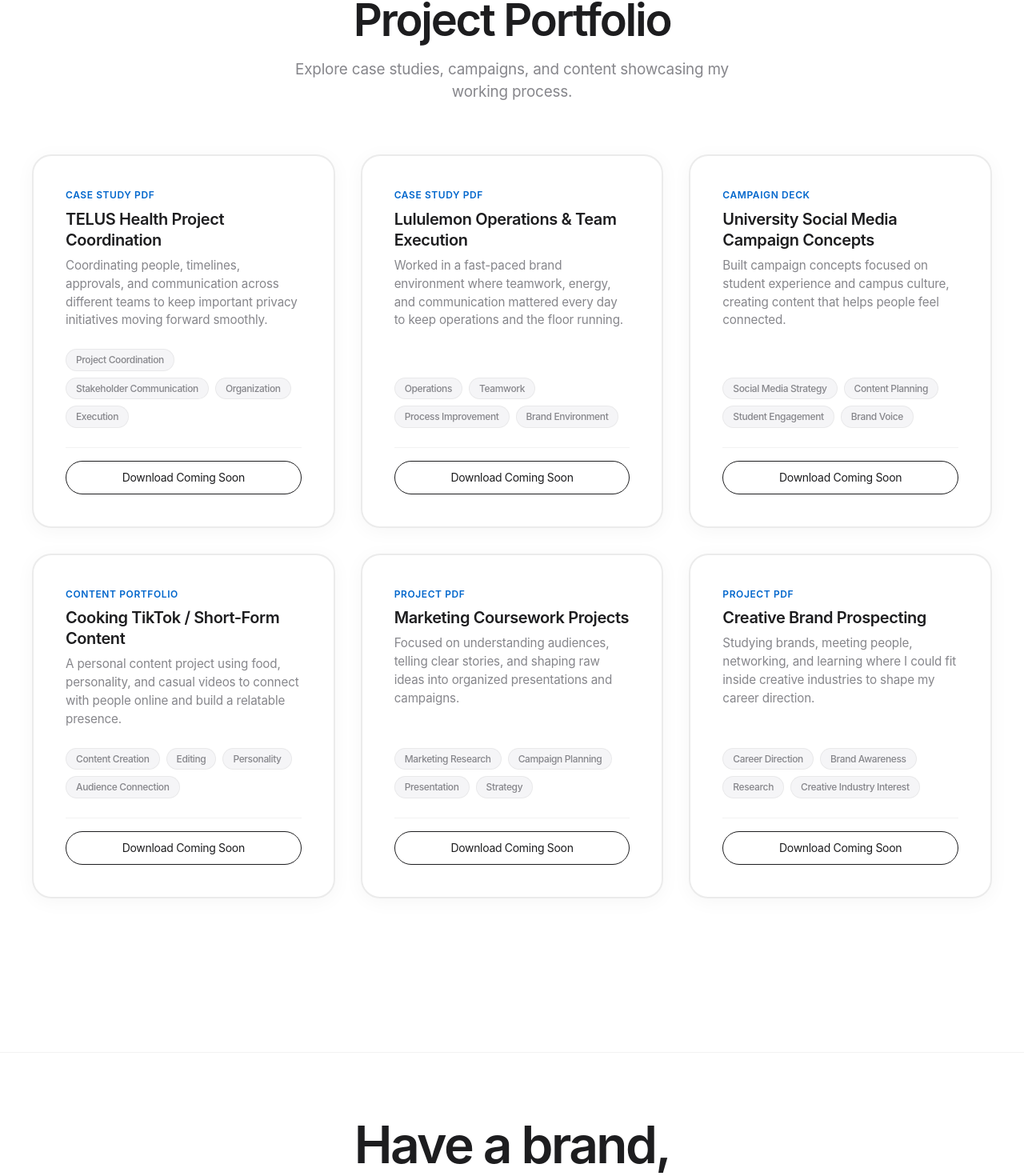
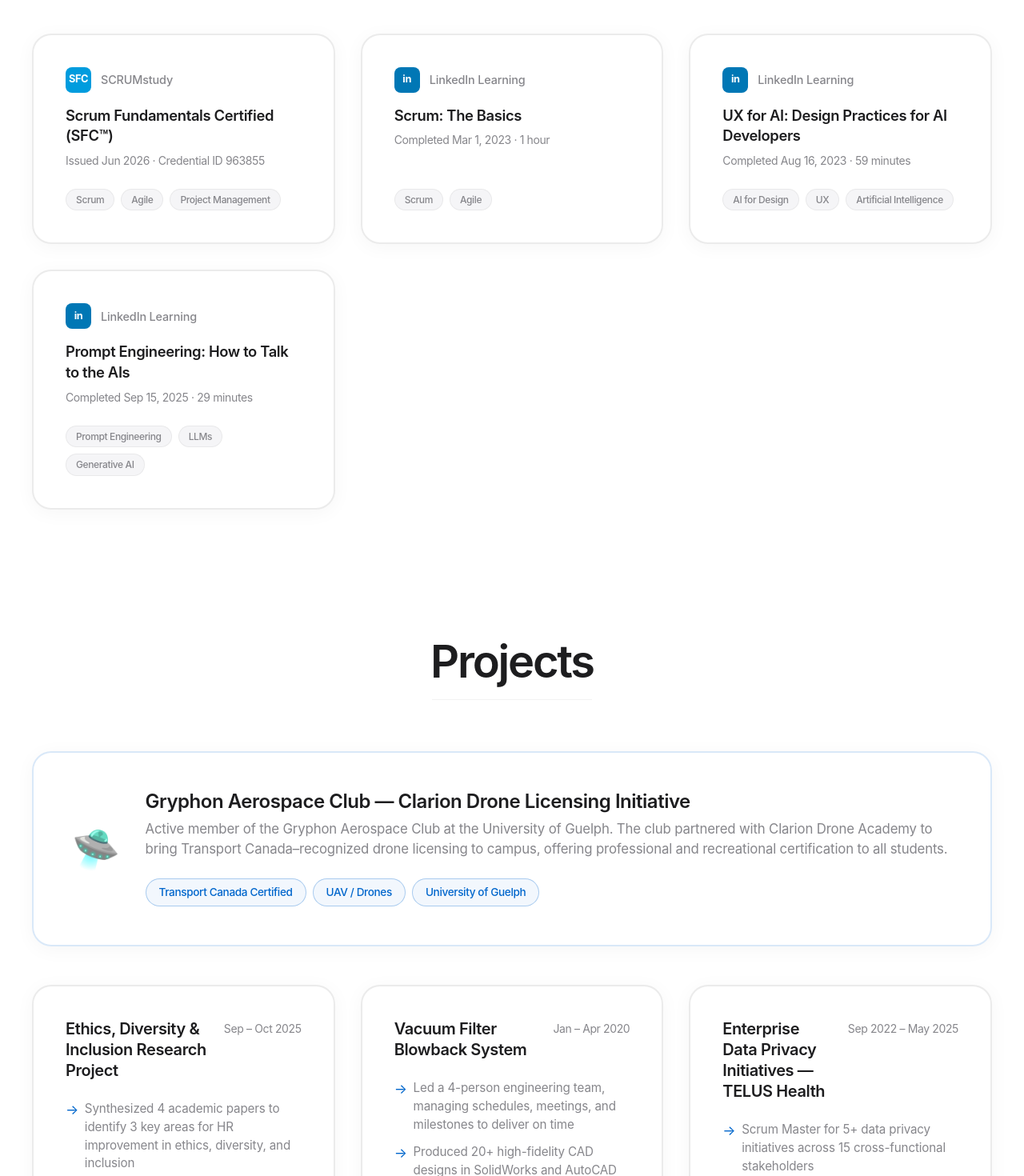
Before and after one commit to nathanmacaraeg/nate, a React (Vite) app: page / in a window 1280 px wide. Shown: the part 5225-6695 px from the top of the page at 80% size. Built offline with nearby package versions, Linux system fonts and the light colour scheme.

Commit message:
Add Awards & Certifications and Projects sections

```diff
--- a/src/App.jsx
+++ b/src/App.jsx
@@ -6,6 +6,7 @@
 import CogsSection from './components/portfolio/CogsSection';
 import IndustriesSection from './components/portfolio/IndustriesSection';
 import SkillSchematic from './components/portfolio/SkillSchematic';
+import CertificationsSection from './components/portfolio/CertificationsSection';
 import WorkLedger from './components/portfolio/WorkLedger';
 import ContactFooter from './components/portfolio/ContactFooter';
 import InteractiveBackground from './components/portfolio/InteractiveBackground';
@@ -59,6 +60,7 @@
         <CogsSection />
         <IndustriesSection />
         <SkillSchematic />
+        <CertificationsSection />
         <WorkLedger />
         <ContactFooter />
       </main>
--- a/src/components/portfolio/CertificationsSection.jsx
+++ b/src/components/portfolio/CertificationsSection.jsx
@@ -3,47 +3,77 @@
 export default function CertificationsSection() {
   const certifications = [
     {
-      title: 'Prompt Engineering: How to Talk to the AIs',
-      issuer: 'LinkedIn',
-      date: 'Sep 2025',
-      fileName: 'prompt-engineering.jpg'
+      title: 'Scrum Fundamentals Certified (SFC™)',
+      issuer: 'SCRUMstudy',
+      badge: 'SFC',
+      badgeColor: '#009cde',
+      date: 'Issued Jun 2026 · Credential ID 963855',
+      tags: ['Scrum', 'Agile', 'Project Management']
+    },
+    {
+      title: 'Scrum: The Basics',
+      issuer: 'LinkedIn Learning',
+      badge: 'in',
+      badgeColor: '#0077b5',
+      date: 'Completed Mar 1, 2023 · 1 hour',
+      tags: ['Scrum', 'Agile']
     },
     {
       title: 'UX for AI: Design Practices for AI Developers',
-      issuer: 'LinkedIn',
-      date: 'Aug 2023',
-      fileName: 'ux-for-ai.jpg'
+      issuer: 'LinkedIn Learning',
+      badge: 'in',
+      badgeColor: '#0077b5',
+      date: 'Completed Aug 16, 2023 · 59 minutes',
+      tags: ['AI for Design', 'UX', 'Artificial Intelligence']
     },
     {
-      title: 'Scrum: The Basics',
-      issuer: 'LinkedIn',
-      date: 'Mar 2023',
-      fileName: 'scrum-basics.jpg'
-    },
-    {
-      title: 'Scrum Fundamentals Certified (SFC)',
-      issuer: 'Vabro.ai and VMEdu.com',
-      date: 'Feb 2023',
-      fileName: 'scrum-fundamentals.jpg'
+      title: 'Prompt Engineering: How to Talk to the AIs',
+      issuer: 'LinkedIn Learning',
+      badge: 'in',
+      badgeColor: '#0077b5',
+      date: 'Completed Sep 15, 2025 · 29 minutes',
+      tags: ['Prompt Engineering', 'LLMs', 'Generative AI']
     }
   ];
 
   return (
-    <section id="certifications" className="section container">
-      <h2 className="heading-2">Certifications</h2>
-      <div className="ledger">
+    <section id="certifications" className="section-pad container" style={{ paddingTop: '2rem', paddingBottom: '2rem' }}>
+      <div className="reveal" style={{ marginBottom: '4rem', textAlign: 'center' }}>
+        <h2>Awards & Certifications</h2>
+        <div style={{ height: '1px', background: 'var(--border)', margin: '1rem auto', maxWidth: '200px' }}></div>
+      </div>
+
+      <div style={{
+        display: 'grid',
+        gridTemplateColumns: 'repeat(auto-fit, minmax(300px, 1fr))',
+        gap: '2rem'
+      }}>
         {certifications.map((cert, index) => (
-          <div key={index} className="item-card">
+          <div key={index} className="card reveal" style={{ display: 'flex', flexDirection: 'column', gap: '1rem', cursor: 'default' }}>
+            <div style={{ display: 'flex', alignItems: 'center', gap: '0.75rem' }}>
+              <div style={{
+                width: '32px', height: '32px', borderRadius: '8px',
+                background: cert.badgeColor, color: '#fff',
+                display: 'flex', alignItems: 'center', justifyContent: 'center',
+                fontSize: '0.8rem', fontWeight: 700, flexShrink: 0
+              }}>
+                {cert.badge}
+              </div>
+              <span className="text-sub" style={{ fontSize: '0.9rem', fontWeight: 500 }}>{cert.issuer}</span>
+            </div>
+
             <div>
-              <h3 className="heading-3">
-                <a href={`/certifications/${cert.fileName}`} download style={{ border: 'none' }} title={`Download ${cert.title} Certificate`}>
-                  {cert.title}
-                  <span style={{ fontSize: '0.8rem', marginLeft: '0.5rem', opacity: 0.7 }}>↓ PDF/JPG</span>
-                </a>
-              </h3>
-              <p className="text-muted">{cert.issuer}</p>
+              <h3 style={{ fontSize: '1.15rem', fontWeight: 600, lineHeight: '1.4', marginBottom: '0.5rem' }}>{cert.title}</h3>
+              <div className="text-small">{cert.date}</div>
             </div>
-            <div className="text-muted" style={{ fontVariantNumeric: 'tabular-nums' }}>{cert.date}</div>
+
+            <div className="tag-list" style={{ marginTop: 'auto', paddingTop: '0.5rem' }}>
+              {cert.tags.map((tag, tIdx) => (
+                <span key={tIdx} className="tag" style={{ fontSize: '0.75rem', padding: '0.25rem 0.75rem' }}>
+                  {tag}
+                </span>
+              ))}
+            </div>
           </div>
         ))}
       </div>
--- a/src/components/portfolio/WorkLedger.jsx
+++ b/src/components/portfolio/WorkLedger.jsx
@@ -1,61 +1,58 @@
 import React from 'react';
 
 export default function WorkLedger() {
-  // To add a real download link later, simply replace the '#' in the downloadUrl
-  // with the actual path to your file (e.g., '/downloads/Telus-Case-Study.pdf').
-  // If downloadUrl is '#' or empty, the button will display "Download Coming Soon".
   const projects = [
     {
-      title: 'TELUS Health Project Coordination',
-      desc: 'Coordinating people, timelines, approvals, and communication across different teams to keep important privacy initiatives moving forward smoothly.',
-      type: 'Case Study PDF',
-      skills: ['Project Coordination', 'Stakeholder Communication', 'Organization', 'Execution'],
-      downloadUrl: '#' // <-- ADD YOUR DOWNLOAD LINK HERE
+      title: 'Ethics, Diversity & Inclusion Research Project',
+      date: 'Sep – Oct 2025',
+      highlights: [
+        'Synthesized 4 academic papers to identify 3 key areas for HR improvement in ethics, diversity, and inclusion',
+        'Presented findings to an audience of 200+ students at the University of Guelph'
+      ],
+      tags: ['Research', 'Public Speaking', 'HR & EDI']
     },
     {
-      title: 'Lululemon Operations & Team Execution',
-      desc: 'Worked in a fast-paced brand environment where teamwork, energy, and communication mattered every day to keep operations and the floor running.',
-      type: 'Case Study PDF',
-      skills: ['Operations', 'Teamwork', 'Process Improvement', 'Brand Environment'],
-      downloadUrl: '#' // <-- ADD YOUR DOWNLOAD LINK HERE
+      title: 'Vacuum Filter Blowback System',
+      date: 'Jan – Apr 2020',
+      highlights: [
+        'Led a 4-person engineering team, managing schedules, meetings, and milestones to deliver on time',
+        'Produced 20+ high-fidelity CAD designs in SolidWorks and AutoCAD for 2 external partner firms'
+      ],
+      tags: ['Mechanical Engineering', 'SolidWorks', 'Team Lead', 'AutoCAD']
     },
     {
-      title: 'University Social Media Campaign Concepts',
-      desc: 'Built campaign concepts focused on student experience and campus culture, creating content that helps people feel connected.',
-      type: 'Campaign Deck',
-      skills: ['Social Media Strategy', 'Content Planning', 'Student Engagement', 'Brand Voice'],
-      downloadUrl: '#' // <-- ADD YOUR DOWNLOAD LINK HERE
-    },
-    {
-      title: 'Cooking TikTok / Short-Form Content',
-      desc: 'A personal content project using food, personality, and casual videos to connect with people online and build a relatable presence.',
-      type: 'Content Portfolio',
-      skills: ['Content Creation', 'Editing', 'Personality', 'Audience Connection'],
-      downloadUrl: '#' // <-- ADD YOUR DOWNLOAD LINK HERE
-    },
-    {
-      title: 'Marketing Coursework Projects',
-      desc: 'Focused on understanding audiences, telling clear stories, and shaping raw ideas into organized presentations and campaigns.',
-      type: 'Project PDF',
-      skills: ['Marketing Research', 'Campaign Planning', 'Presentation', 'Strategy'],
-      downloadUrl: '#' // <-- ADD YOUR DOWNLOAD LINK HERE
-    },
-    {
-      title: 'Creative Brand Prospecting',
-      desc: 'Studying brands, meeting people, networking, and learning where I could fit inside creative industries to shape my career direction.',
-      type: 'Project PDF',
-      skills: ['Career Direction', 'Brand Awareness', 'Research', 'Creative Industry Interest'],
-      downloadUrl: '#' // <-- ADD YOUR DOWNLOAD LINK HERE
+      title: 'Enterprise Data Privacy Initiatives — TELUS Health',
+      date: 'Sep 2022 – May 2025',
+      highlights: [
+        'Scrum Master for 5+ data privacy initiatives across 15 cross-functional stakeholders',
+        'Coordinated 40+ UAT and production changes, reducing follow-up cycles by 95%',
+        'Rolled out a Change Management workflow adopted by 5 managers, cutting process delays by 50%'
+      ],
+      tags: ['Scrum Master', 'Agile', 'JIRA', 'Change Management']
     }
   ];
 
   return (
     <section id="work" className="section-pad container">
       <div className="reveal" style={{ marginBottom: '4rem', textAlign: 'center' }}>
-        <h2>Project Portfolio</h2>
-        <p className="text-sub" style={{ maxWidth: '600px', margin: '0 auto' }}>
-          Explore case studies, campaigns, and content showcasing my working process.
+        <h2>Projects</h2>
+        <div style={{ height: '1px', background: 'var(--border)', margin: '1rem auto', maxWidth: '200px' }}></div>
+      </div>
+
+      {/* Spotlight */}
+      <div className="card reveal" style={{ marginBottom: '3rem', padding: '3rem', display: 'flex', gap: '2rem', alignItems: 'center', background: 'var(--bg-glass)', border: '2px solid rgba(0,102,204,0.15)' }}>
+        <div style={{ fontSize: '3rem', flexShrink: 0 }}>🛸</div>
+        <div>
+          <h3 style={{ fontSize: '1.5rem', marginBottom: '0.5rem' }}>Gryphon Aerospace Club — Clarion Drone Licensing Initiative</h3>
+          <p className="text-sub" style={{ fontSize: '1.05rem', marginBottom: '1.5rem' }}>
+            Active member of the Gryphon Aerospace Club at the University of Guelph. The club partnered with Clarion Drone Academy to bring Transport Canada–recognized drone licensing to campus, offering professional and recreational certification to all students.
           </p>
+          <div className="tag-list">
+            <span className="tag" style={{ color: 'var(--accent)', borderColor: 'rgba(0,102,204,0.3)', background: 'rgba(0,102,204,0.05)' }}>Transport Canada Certified</span>
+            <span className="tag" style={{ color: 'var(--accent)', borderColor: 'rgba(0,102,204,0.3)', background: 'rgba(0,102,204,0.05)' }}>UAV / Drones</span>
+            <span className="tag" style={{ color: 'var(--accent)', borderColor: 'rgba(0,102,204,0.3)', background: 'rgba(0,102,204,0.05)' }}>University of Guelph</span>
+          </div>
+        </div>
       </div>
 
       <div style={{
@@ -63,63 +60,33 @@
         gridTemplateColumns: 'repeat(auto-fit, minmax(320px, 1fr))',
         gap: '2rem'
       }}>
-        {projects.map((proj, idx) => {
-          const isPlaceholder = !proj.downloadUrl || proj.downloadUrl === '#';
-
-          return (
-            <a
-              key={idx}
-              href={proj.downloadUrl}
-              target={isPlaceholder ? '_self' : '_blank'}
-              rel="noopener noreferrer"
-              className="card reveal"
-              style={{
-                display: 'flex',
-                flexDirection: 'column',
-                gap: '1.5rem',
-                textDecoration: 'none',
-                color: 'inherit',
-                cursor: isPlaceholder ? 'default' : 'pointer'
-              }}
-              onClick={(e) => {
-                if (isPlaceholder) {
-                  e.preventDefault(); // Prevent page jump if it's just '#'
-                }
-              }}
-            >
-              <div style={{ display: 'flex', flexDirection: 'column', gap: '0.5rem' }}>
-                <span style={{
-                  fontSize: '0.75rem',
-                  fontWeight: 600,
-                  textTransform: 'uppercase',
-                  letterSpacing: '0.05em',
-                  color: 'var(--accent)'
-                }}>
-                  {proj.type}
-                </span>
+        {projects.map((proj, idx) => (
+          <div key={idx} className="card reveal" style={{ display: 'flex', flexDirection: 'column', gap: '1.5rem', cursor: 'default' }}>
+            <div>
+              <div style={{ display: 'flex', justifyContent: 'space-between', alignItems: 'flex-start', gap: '1rem' }}>
                 <h3 style={{ fontSize: '1.25rem', lineHeight: '1.3' }}>{proj.title}</h3>
-                <p className="text-sub" style={{ fontSize: '0.95rem' }}>{proj.desc}</p>
+                <span className="text-small" style={{ whiteSpace: 'nowrap', paddingTop: '0.2rem' }}>{proj.date}</span>
+              </div>
             </div>
 
-              <div className="tag-list" style={{ marginTop: 'auto' }}>
-                {proj.skills.map((skill, sIdx) => (
-                  <span key={sIdx} className="tag" style={{ fontSize: '0.75rem', padding: '0.25rem 0.75rem' }}>
-                    {skill}
+            <div style={{ display: 'flex', flexDirection: 'column', gap: '0.75rem' }}>
+              {proj.highlights.map((hl, i) => (
+                <div key={i} style={{ display: 'flex', gap: '0.5rem', alignItems: 'flex-start' }}>
+                  <span style={{ color: 'var(--accent)' }}>→</span>
+                  <span className="text-sub" style={{ fontSize: '0.95rem' }}>{hl}</span>
+                </div>
+              ))}
+            </div>
+
+            <div className="tag-list" style={{ marginTop: 'auto', paddingTop: '1rem' }}>
+              {proj.tags.map((tag, sIdx) => (
+                <span key={sIdx} className="tag" style={{ fontSize: '0.8rem', padding: '0.25rem 0.75rem' }}>
+                  {tag}
                 </span>
               ))}
             </div>
-
-              <div style={{ paddingTop: '1rem', borderTop: '1px solid var(--border)' }}>
-                <div
-                  className={isPlaceholder ? "btn btn-outline" : "btn btn-primary"}
-                  style={{ width: '100%', padding: '0.6rem 1rem', fontSize: '0.875rem' }}
-                >
-                  {isPlaceholder ? "Download Coming Soon" : "Download Project"}
           </div>
-              </div>
-            </a>
-          );
-        })}
+        ))}
       </div>
     </section>
   );
```
Lines whose indentation alone changed are shown as unchanged.
